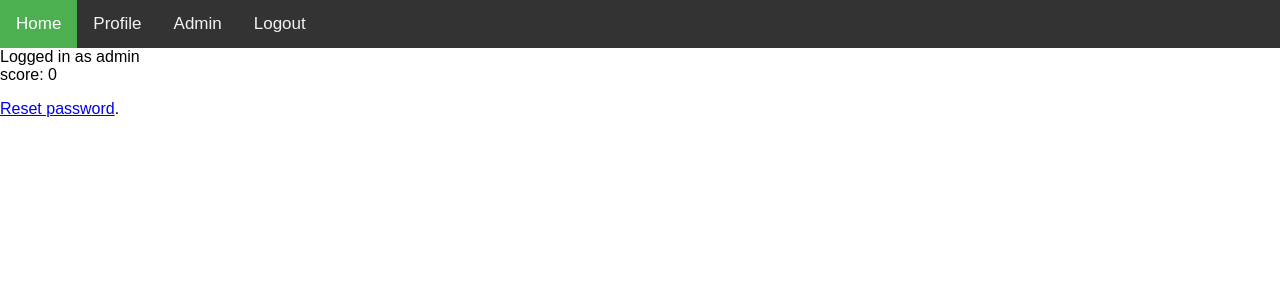
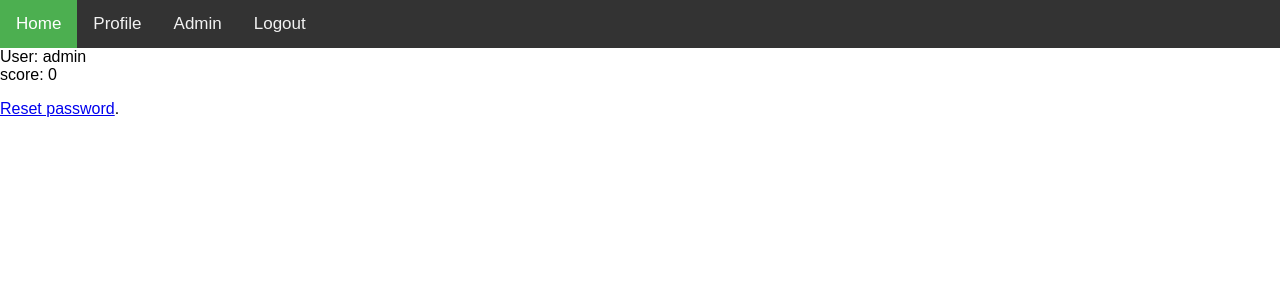
Before and after one commit to Acbegley/BCTF, a PHP site: page /profile.php in a window 1280 px wide. Shown: the top 300 px of the page. Run offline with PHP 8.4, Linux system fonts and the light colour scheme; a user stored in the database is signed in; data comes from the database, SQL or seed files in the repository.

Commit message:
Add files via upload

```diff
--- a/profile.php
+++ b/profile.php
@@ -75,7 +75,7 @@ body {
 <?php
 require_once "config.php";
 $username = $_SESSION["username"];
-echo "Logged in as " . $username. "<br>";
+echo "User: " . $username. "<br>";
 $sql = "SELECT score FROM users WHERE username = '$username'";
 $result = $link->query($sql);
 if (mysqli_num_rows($result) > 0) {
```
